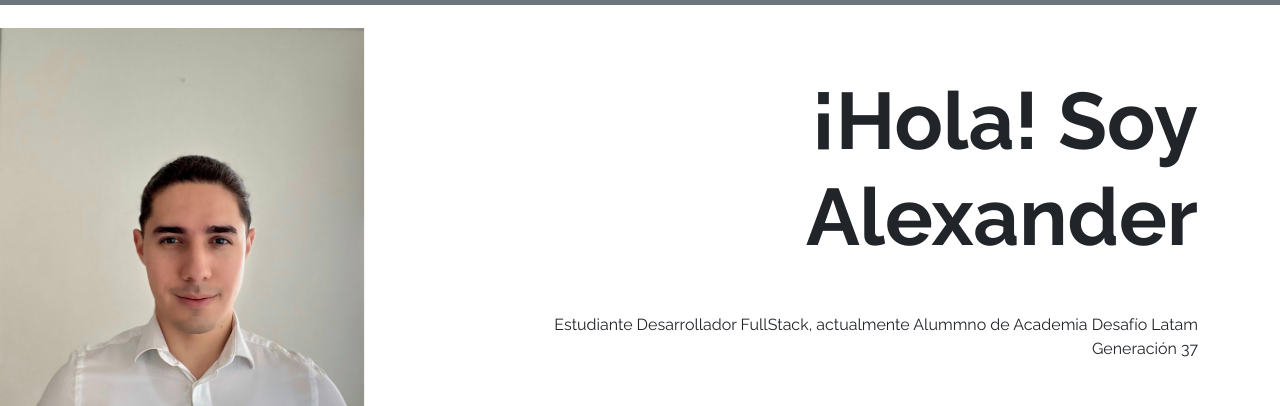
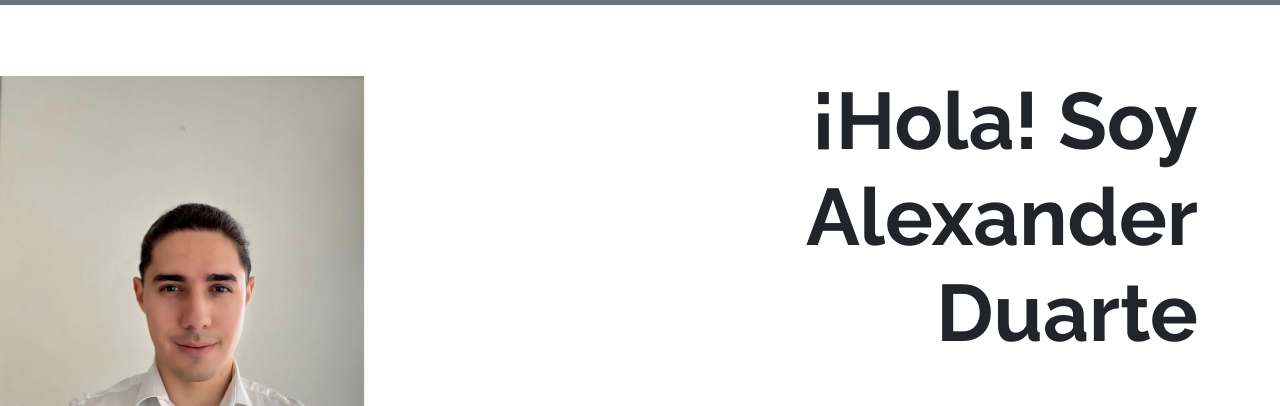
Before and after one commit to josealexanderdrt/Desafio-final-modulo-1, a plain HTML site: page index.html in a window 1280 px wide. Shown: the part 71-477 px from the top of the page. Drawn offline with nearby package versions, Linux system fonts and the light colour scheme.

Commit message:
mi cambio, agrego apellido

```diff
--- a/index.html
+++ b/index.html
@@ -45,7 +45,7 @@
         <div class="container">
             <div class="ms-auto col-12 col-md-7 ">
                 <h1 class="display-1 fw-bold my-5">
-                    ¡Hola! Soy Alexander
+                    ¡Hola! Soy Alexander Duarte
                 </h1>
                 <p class="my-5">
                     Estudiante Desarrollador FullStack, actualmente Alummno de Academia Desafío Latam Generación 37
```
